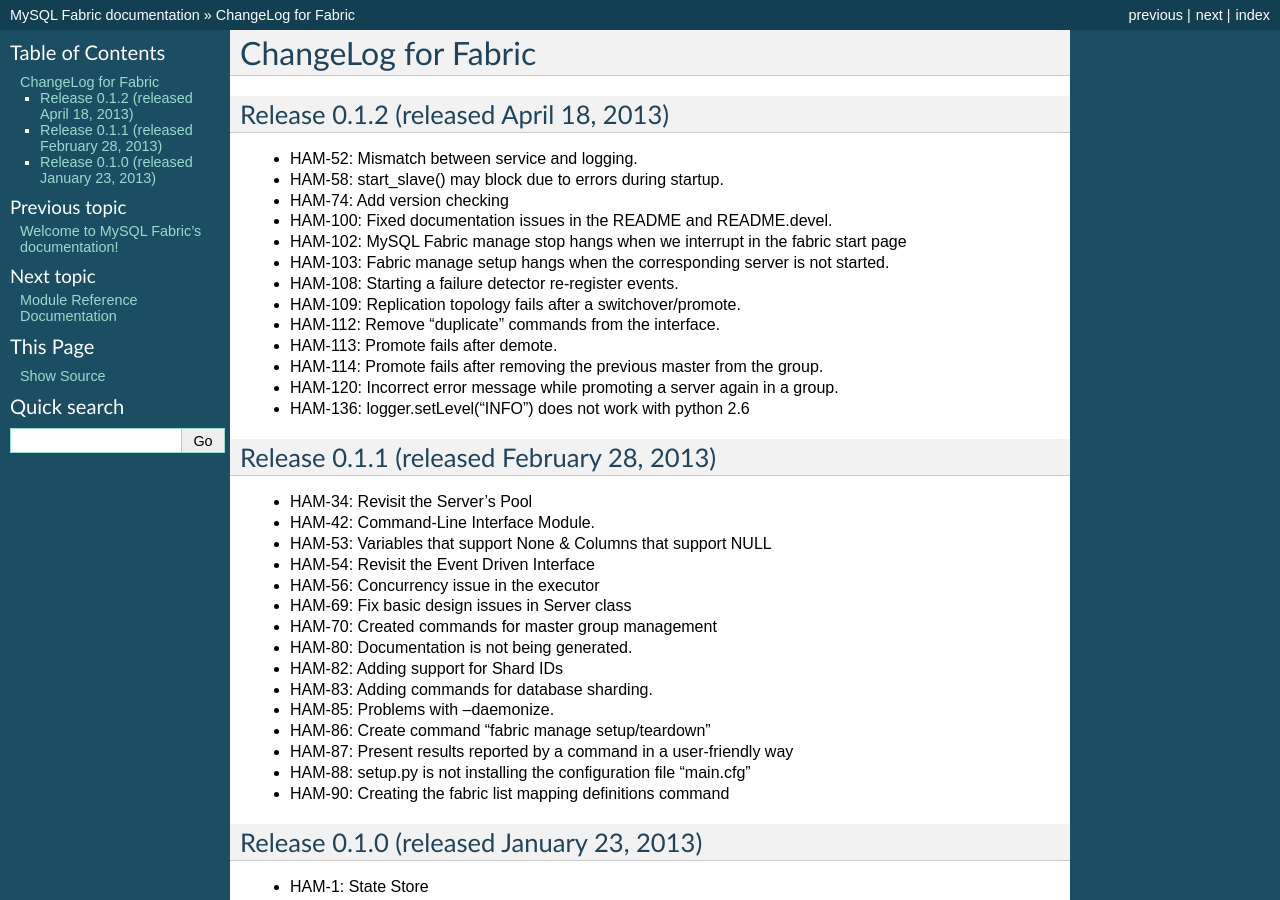
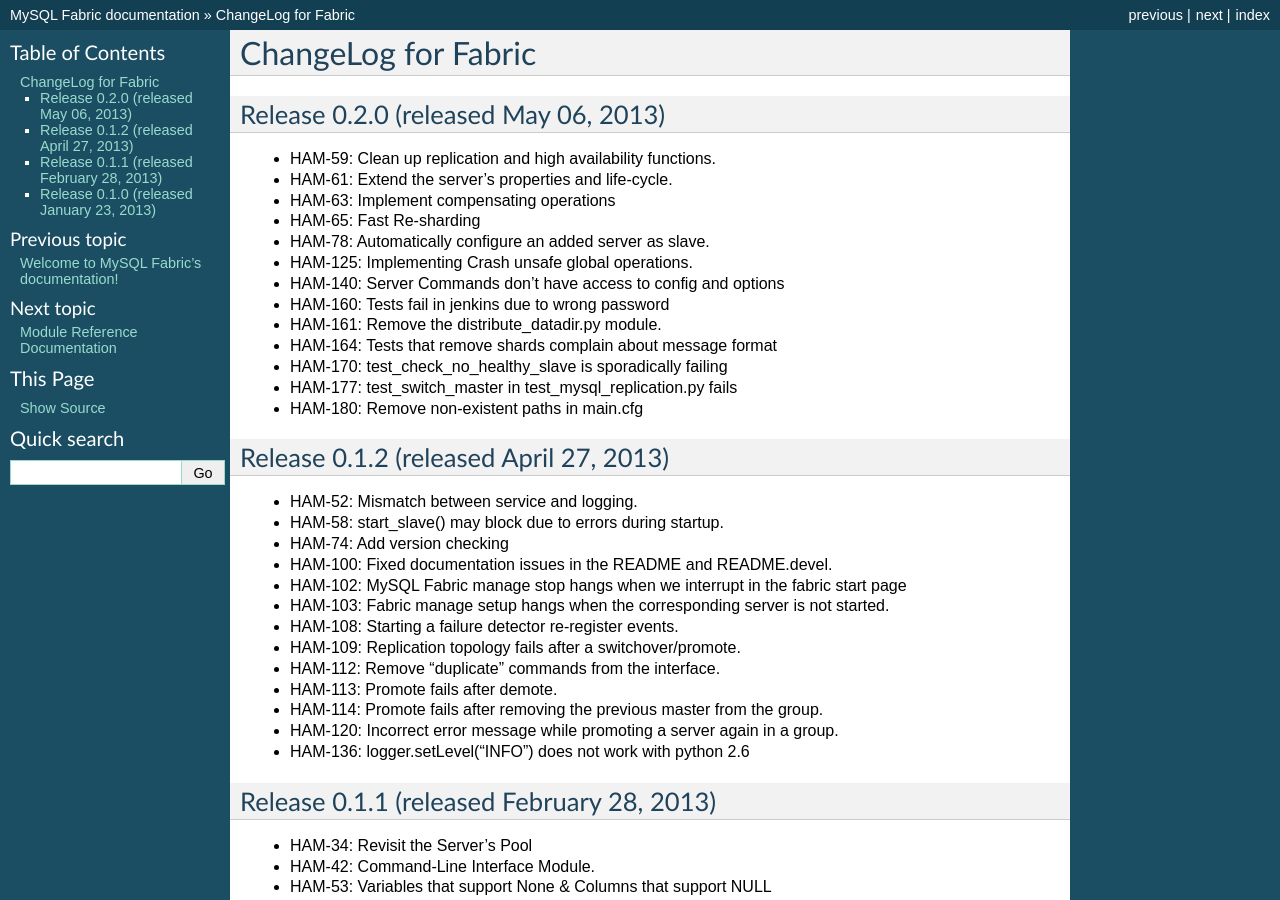
Before and after one commit to edrod77/mysql-fabric, a Sphinx documentation site: the page built from doc/source/CHANGELOG.rst, in a window 1280 px wide and 900 px high. Built offline with Sphinx 7.4.7, drawn with Linux system fonts in a browser that asks for light colours; the version number could not be read and is left out.

Commit message:
Releasing 0.2.0

```diff
--- a/doc/source/CHANGELOG.rst
+++ b/doc/source/CHANGELOG.rst
@@ -3,7 +3,24 @@
 ####################
 
 
-Release 0.1.2 (released April 18, 2013)
+Release 0.2.0 (released May 06, 2013)
+-------------------------------------
+
+* HAM-59: Clean up replication and high availability functions.
+* HAM-61: Extend the server's properties and life-cycle.
+* HAM-63: Implement compensating operations
+* HAM-65: Fast Re-sharding
+* HAM-78: Automatically configure an added server as slave.
+* HAM-125: Implementing Crash unsafe global operations.
+* HAM-140: Server Commands don't have access to config and options
+* HAM-160: Tests fail in jenkins due to wrong password
+* HAM-161: Remove the distribute_datadir.py module.
+* HAM-164: Tests that remove shards complain about message format
+* HAM-170: test_check_no_healthy_slave is sporadically failing
+* HAM-177: test_switch_master in test_mysql_replication.py fails
+* HAM-180: Remove non-existent paths in main.cfg
+
+Release 0.1.2 (released April 27, 2013)
 ---------------------------------------
 
 * HAM-52: Mismatch between service and logging.
```
Also changed, not shown: 3 other files.
